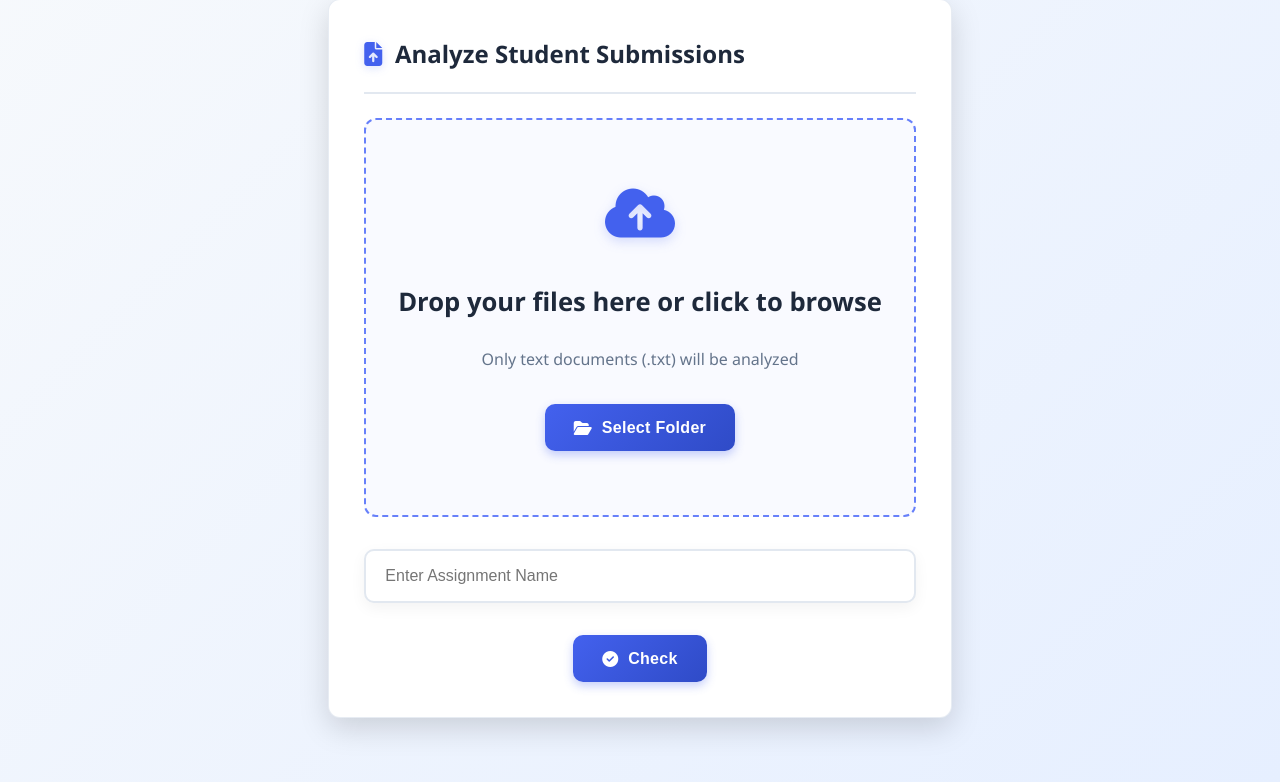
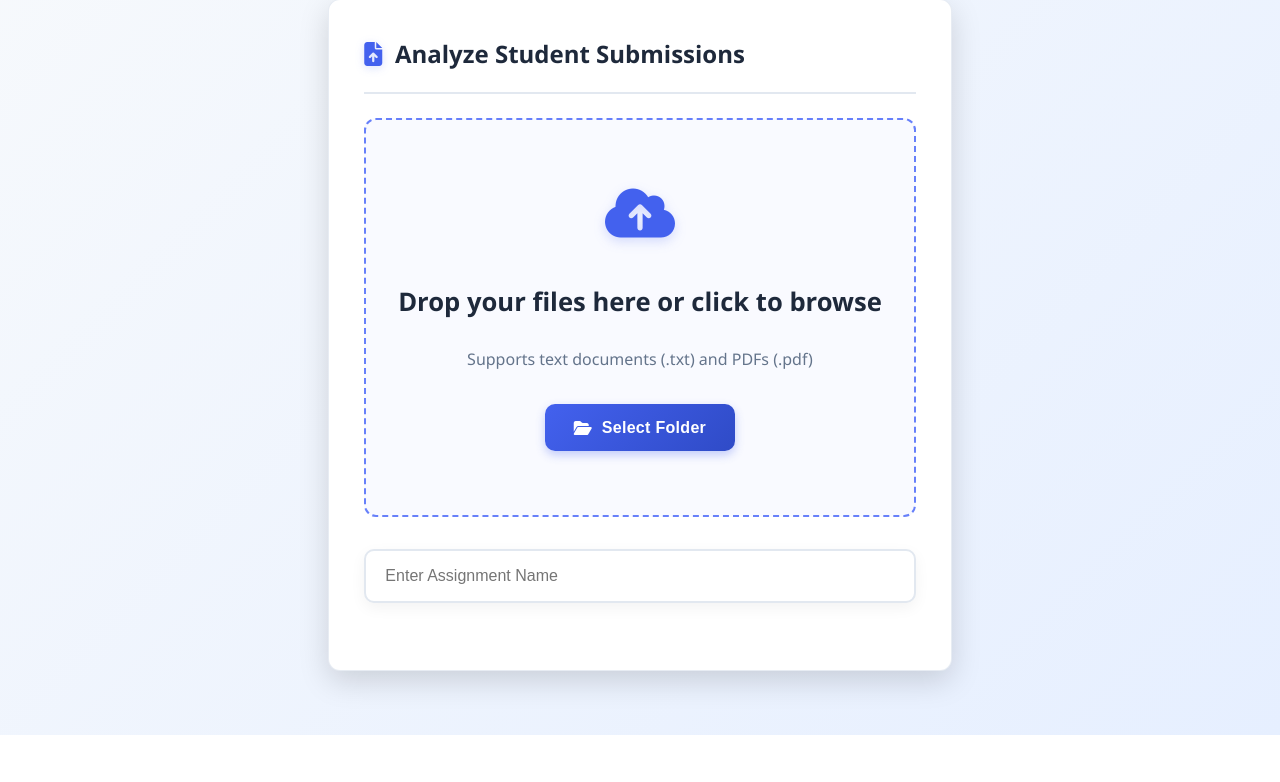
Before and after one commit to Aakash-Balasundaram/Fraud-Detection-in-class-assignments, a Flask app: page /assignment/ in a window 1280 px wide. Shown: the part 230-1012 px from the top of the page. After the commit the page ends 965 px from the top, so only its background shows below. Run offline with Flask 3, Linux system fonts and the light colour scheme; some libraries are stand-ins or nearby versions.

Commit message:
Assignments Changes for pdf

```diff
--- a/app.py
+++ b/app.py
@@ -21,6 +21,8 @@ import pdfkit
 from datetime import datetime
 import sqlite3
 from sklearn.preprocessing import normalize
+from io import BytesIO
+import base64
 
 # Configure logging
 logging.basicConfig(level=logging.INFO)
@@ -697,7 +699,16 @@ def get_all_assignment_tables():
     except Exception as e:
         logging.error(f"Error retrieving assignment tables: {str(e)}")
         return []
-
+def extract_text_from_pdf_buffer(buffer):
+    text = ""
+    try:
+        pdf_reader = PyPDF2.PdfReader(BytesIO(buffer))
+        for page_num in range(len(pdf_reader.pages)):
+            page = pdf_reader.pages[page_num]
+            text += page.extract_text() or ""
+    except Exception as e:
+        logging.error(f"Error extracting text from PDF buffer: {str(e)}")
+    return text
 @app.route('/assignment_func', methods=['GET', 'POST'])
 def assignment_func():
     if request.method == 'POST':
@@ -707,7 +718,6 @@ def assignment_func():
         if not assignment_name or not files_data:
             return jsonify({'error': 'Assignment name and files are required'}), 400
 
-        # Create table for the assignment
         table_name = create_assignment_table(assignment_name)
         if not table_name:
             return jsonify({'error': 'Failed to create assignment table'}), 500
@@ -715,8 +725,32 @@ def assignment_func():
         results = []
         for file in files_data:
             file_name = file.get("name", "")
-            text = file.get("content", "")
-            if not file_name or not text:
+            content = file.get("content", "")
+            if not file_name or not content:
+                logging.warning(f"Skipping {file_name}: No name or content provided")
+                continue
+
+            # Handle file content based on type
+            if file_name.endswith('.txt'):
+                text = content  # Already read as text by FileReader
+            elif file_name.endswith('.pdf'):
+                try:
+                    if isinstance(content, str) and content.startswith('data:application/pdf;base64,'):
+                        base64_string = content.split(',')[1]
+                        pdf_bytes = base64.b64decode(base64_string)
+                    else:
+                        logging.error(f"Unexpected PDF content format for {file_name}: {content[:50]}")
+                        continue
+                    text = extract_text_from_pdf_buffer(pdf_bytes)
+                except Exception as e:
+                    logging.error(f"Failed to process PDF {file_name}: {str(e)}")
+                    text = ""
+            else:
+                logging.warning(f"Unsupported file type: {file_name}")
+                continue
+
+            if not text:
+                logging.warning(f"No text extracted from {file_name}")
                 continue
 
             # AI Detection using ai_refined endpoint
@@ -730,7 +764,7 @@ def assignment_func():
                 logging.error(f"AI detection failed for {file_name}: {ai_response['error']}")
                 ai_percentage = 0.0
             else:
-                ai_percentage = round(float(ai_response["ai_score"]) * 100, 2)  # Convert to percentage
+                ai_percentage = round(float(ai_response["ai_score"]) * 100, 2)
 
             # Plagiarism Detection
             try:
@@ -740,12 +774,9 @@ def assignment_func():
                 logging.error(f"Plagiarism detection failed for {file_name}: {str(e)}")
                 plagiarism_percentage = 0.0
 
-            # Store in database
             insert_analysis_results(table_name, file_name, ai_percentage, plagiarism_percentage)
-
-            # Fetch the latest results from the database to include the ID
             stored_results = get_analysis_results(table_name)
-            results = stored_results  # Update results with the latest from the database
+            results = stored_results
 
         return jsonify({
             "table_name": table_name,
@@ -753,7 +784,6 @@ def assignment_func():
         })
 
     elif request.method == 'GET':
-        # If an assignment_name is provided, fetch results for that assignment
         assignment_name = request.args.get("assignment_name", "")
         if assignment_name:
             table_name = re.sub(r'[^a-zA-Z0-9_]', '_', assignment_name)
@@ -765,7 +795,6 @@ def assignment_func():
                 "results": results
             })
         else:
-            # Fetch all assignment tables
             tables = get_all_assignment_tables()
             all_assignments = {}
             for table in tables:
--- a/templates/assignment.html
+++ b/templates/assignment.html
@@ -374,7 +374,6 @@
             box-shadow: 0 -4px 20px rgba(0, 0, 0, 0.1);
         }
 
-        /* Download button styling */
         .download-btn {
             padding: 0.8rem 1.5rem;
             border-radius: 8px;
@@ -480,23 +479,17 @@
                         <h3>Drop your files here or click to browse</h3>
                     </div>
                     <div class="upload-note">
-                        Only text documents (.txt) will be analyzed
+                        Supports text documents (.txt) and PDFs (.pdf)
                     </div>
                     <div class="file-input-wrapper">
                         <button class="btn">
                             <i class="fas fa-folder-open"></i> Select Folder
                         </button>
-                        <input type="file" id="folderInput" webkitdirectory directory multiple accept=".txt" class="file-input">
+                        <input type="file" id="folderInput" webkitdirectory directory multiple accept=".txt,.pdf" class="file-input">
                     </div>
                 </div>
 
                 <input type="text" id="assignmentName" class="assignment-input" placeholder="Enter Assignment Name">
-
-                <div style="text-align: center;">
-                    <button id="checkButton" class="btn">
-                        <i class="fas fa-check-circle"></i> Check
-                    </button>
-                </div>
             </div>
 
             <div class="loading" id="loadingIndicator">
@@ -535,20 +528,12 @@
         </div>
     </div>
 
-    <!-- Include jsPDF library -->
     <script src="https://cdnjs.cloudflare.com/ajax/libs/jspdf/2.5.1/jspdf.umd.min.js"></script>
     <script src="https://cdnjs.cloudflare.com/ajax/libs/jspdf-autotable/3.5.28/jspdf.plugin.autotable.min.js"></script>
 
     <script>
         document.getElementById("folderInput").addEventListener("change", function() {
             const files = Array.from(this.files);
-            if (files.length > 0) {
-                console.log("Selected files:", files.map(file => file.name));
-            }
-        });
-
-        document.getElementById("checkButton").addEventListener("click", function() {
-            const files = document.getElementById("folderInput").files;
             const assignmentName = document.getElementById("assignmentName").value.trim();
             const loadingIndicator = document.getElementById("loadingIndicator");
             const resultsCard = document.getElementById("resultsCard");
@@ -556,7 +541,7 @@
             const errorMessage = document.getElementById("errorMessage");
 
             if (files.length === 0) {
-                errorMessage.textContent = "Please upload some files first.";
+                errorMessage.textContent = "Please upload some files.";
                 errorMessage.style.display = "block";
                 return;
             }
@@ -567,7 +552,6 @@
                 return;
             }
 
-            // Show confirmation dialog
             const confirmed = confirm("Are you sure you want to analyze the selected files? This process cannot be undone.");
             if (!confirmed) {
                 errorMessage.textContent = "File analysis cancelled.";
@@ -581,16 +565,20 @@
             loadingIndicator.style.display = "block";
 
             const readerPromises = Array.from(files).map(file => {
-                return new Promise(resolve => {
-                    let reader = new FileReader();
+                return new Promise((resolve, reject) => {
+                    const reader = new FileReader();
                     reader.onload = () => resolve({ name: file.name, content: reader.result });
-                    reader.readAsText(file);
+                    reader.onerror = () => reject(new Error(`Failed to read ${file.name}`));
+                    if (file.name.endsWith('.txt')) {
+                        reader.readAsText(file);
+                    } else if (file.name.endsWith('.pdf')) {
+                        reader.readAsDataURL(file); // Use readAsDataURL for PDFs to ensure base64 encoding
+                    }
                 });
             });
 
             Promise.all(readerPromises).then(filesData => {
-                // Log file names to console on client side after confirmation
-                console.log("Confirmed files to be analyzed:", filesData.map(file => file.name));
+                console.log("Files to be analyzed:", filesData.map(file => file.name));
                 fetch("/assignment_func", {
                     method: "POST",
                     headers: { "Content-Type": "application/json" },
@@ -606,7 +594,6 @@
                     }
                     resultsCard.style.display = "block";
 
-                    // Add index/ID column to results
                     data.results.forEach((result, index) => {
                         const row = document.createElement("tr");
                         row.innerHTML = `
@@ -624,72 +611,52 @@
                     errorMessage.style.display = "block";
                     console.error("Error:", error);
                 });
+            }).catch(error => {
+                loadingIndicator.style.display = "none";
+                errorMessage.textContent = "Error reading files: " + error.message;
+                errorMessage.style.display = "block";
+                console.error("File read error:", error);
             });
         });
 
-        // PDF Download Functionality
         document.getElementById("downloadPdfButton").addEventListener("click", function() {
             const { jsPDF } = window.jspdf;
             const doc = new jsPDF();
 
-            // Get assignment name
             const assignmentName = document.getElementById("assignmentName").value.trim();
             const currentDate = new Date().toLocaleDateString();
 
-            // Add title
             doc.setFontSize(18);
             doc.text(`Assignment Analysis: ${assignmentName}`, 14, 20);
-
-            // Add date
             doc.setFontSize(12);
             doc.text(`Generated on: ${currentDate}`, 14, 30);
 
-            // Extract data from table
             const table = document.getElementById("resultsTable");
             const tableData = [];
             const tableHeaders = [];
 
-            // Get headers
             const headerRow = table.querySelector("thead tr");
             const headerCells = headerRow.querySelectorAll("th");
-            headerCells.forEach(cell => {
-                tableHeaders.push(cell.textContent);
-            });
+            headerCells.forEach(cell => tableHeaders.push(cell.textContent));
 
-            // Get data rows
             const rows = table.querySelectorAll("tbody tr");
             rows.forEach(row => {
                 const rowData = [];
                 const cells = row.querySelectorAll("td");
-                cells.forEach(cell => {
-                    rowData.push(cell.textContent);
-                });
+                cells.forEach(cell => rowData.push(cell.textContent));
                 tableData.push(rowData);
             });
 
-            // Generate table in PDF
             doc.autoTable({
                 head: [tableHeaders],
                 body: tableData,
                 startY: 40,
                 theme: 'grid',
-                styles: {
-                    fontSize: 10,
-                    cellPadding: 3,
-                    lineColor: [80, 80, 80],
-                    lineWidth: 0.1
-                },
-                headStyles: {
-                    fillColor: [67, 97, 238],
-                    textColor: 255,
-                    fontStyle: 'bold'
-                },
-                alternateRowStyles: {
-                    fillColor: [240, 240, 250]
-                }
+                styles: { fontSize: 10, cellPadding: 3, lineColor: [80, 80, 80], lineWidth: 0.1 },
+                headStyles: { fillColor: [67, 97, 238], textColor: 255, fontStyle: 'bold' },
+                alternateRowStyles: { fillColor: [240, 240, 250] }
             });
 
-            // Save PDF
             doc.save(`${assignmentName}_analysis_results.pdf`);
         });
     </script>
```
Also changed, not shown: assignments.db.
